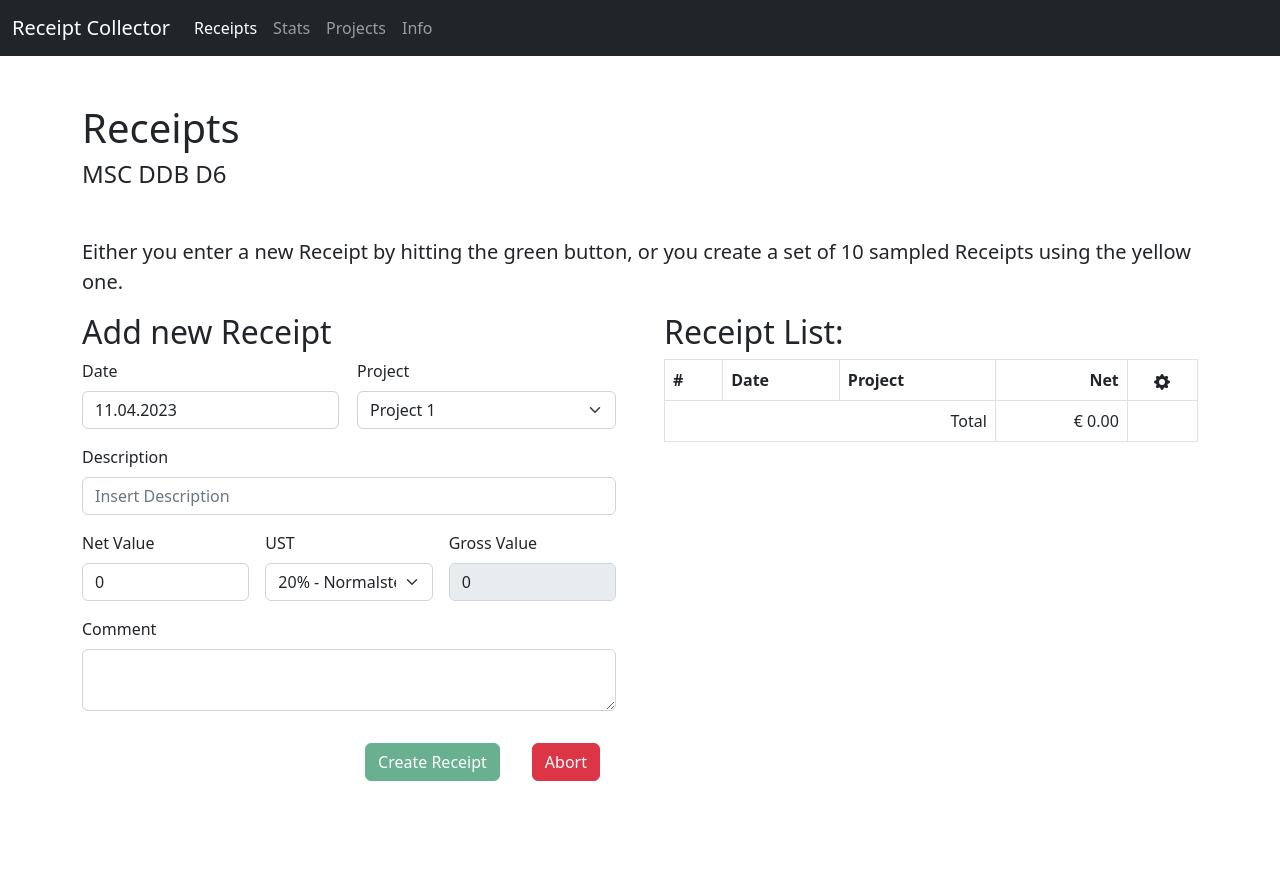
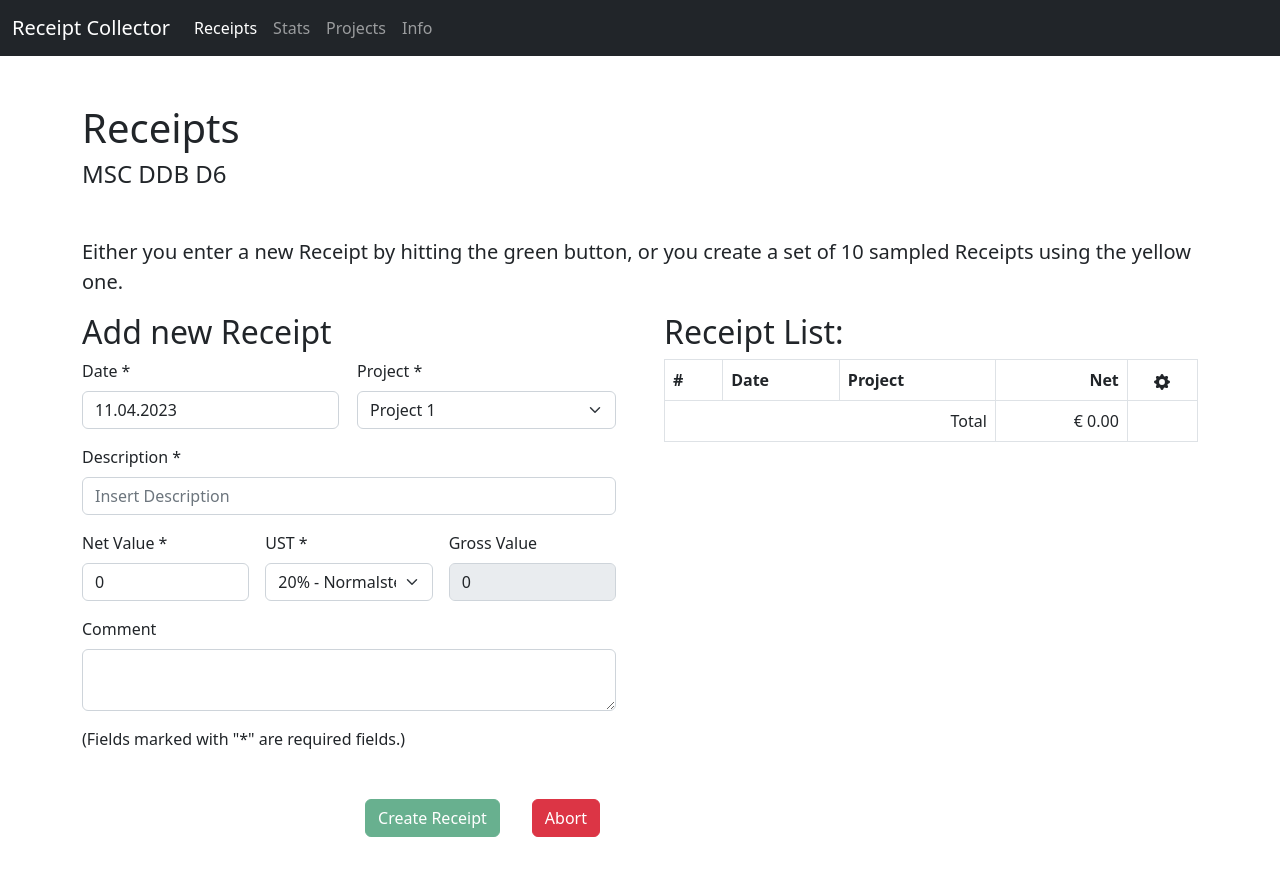
Before and after one commit to iham/MSC_DDB_D6_Abgabe, a React (Create React App) app in the folder receipt/: page /receipts in a window 1280 px wide. Both pictures are taken after a click on the button "Create Receipt". Shown: the top 876 px of the page. Before the commit the page ends 845 px from the top, so only its background shows below. Built offline with nearby package versions, Linux system fonts and the light colour scheme.

Commit message:
updating stuff.

```diff
--- a/receipt/src/component/ReceiptForm.js
+++ b/receipt/src/component/ReceiptForm.js
@@ -31,8 +31,9 @@ const ReceiptForm = props => {
     const handleInput = (evt) => {
         // we need both updated ... state for display, receipt for calculations
         state[evt.target.name] = evt.target.value;
+        setState({ ...state });
+
         receipt[evt.target.name] = state[evt.target.name];
-        setState({ ...state });
         setReceipt(receipt);
 
         // enable saving if requirements are fullfilled
@@ -61,7 +62,7 @@ const ReceiptForm = props => {
             <h2>Add new Receipt</h2>
             <form onSubmit={evt => handleSave(evt)} className="row g-3">
                 <div className="col-6">
-                    <label htmlFor="receiptDate" className="form-label">Date</label>
+                    <label htmlFor="receiptDate" className="form-label">Date *</label>
                     <DatePicker id="receiptDate"
                         selected={state.receiptDate}
                         onChange={date => handleDateInput(date)}
@@ -71,7 +72,7 @@ const ReceiptForm = props => {
                     />
                 </div>
                 <div className="col-6">
-                    <label htmlFor="project" className="form-label">Project</label>
+                    <label htmlFor="project" className="form-label">Project *</label>
                     <select className="form-select"
                         name="project"
                         id="project"
@@ -88,7 +89,7 @@ const ReceiptForm = props => {
                     </select>
                 </div>
                 <div className="col-12">
-                    <label htmlFor="description" className="form-label">Description</label>
+                    <label htmlFor="description" className="form-label">Description *</label>
                     <input className="form-control"
                         id="description"
                         name="description"
@@ -99,7 +100,7 @@ const ReceiptForm = props => {
                     />
                 </div>
                 <div className="col-4">
-                    <label htmlFor="netVal" className="form-label">Net Value</label>
+                    <label htmlFor="netVal" className="form-label">Net Value *</label>
                     <input className="form-control"
                         id="netVal"
                         name="netVal"
@@ -112,7 +113,7 @@ const ReceiptForm = props => {
                     />
                 </div>
                 <div className="col-4">
-                    <label htmlFor="ust" className="form-label">UST</label>
+                    <label htmlFor="ust" className="form-label">UST *</label>
                     <select className="form-select"
                         name="ust"
                         id="ust"
@@ -144,6 +145,7 @@ const ReceiptForm = props => {
                         value={state.comment}
                     ></textarea>
                 </div>
+                <p>(Fields marked with "*" are required fields.)</p>
                 <div className="col-12 text-end">
                     <button className='btn btn-success m-3' disabled={disabledSubmit}
                         onClick={evt => handleSave(evt)}>Create Receipt</button>
```
Also changed, not shown: 1 other file (tests, documents, lock files or other folders).
